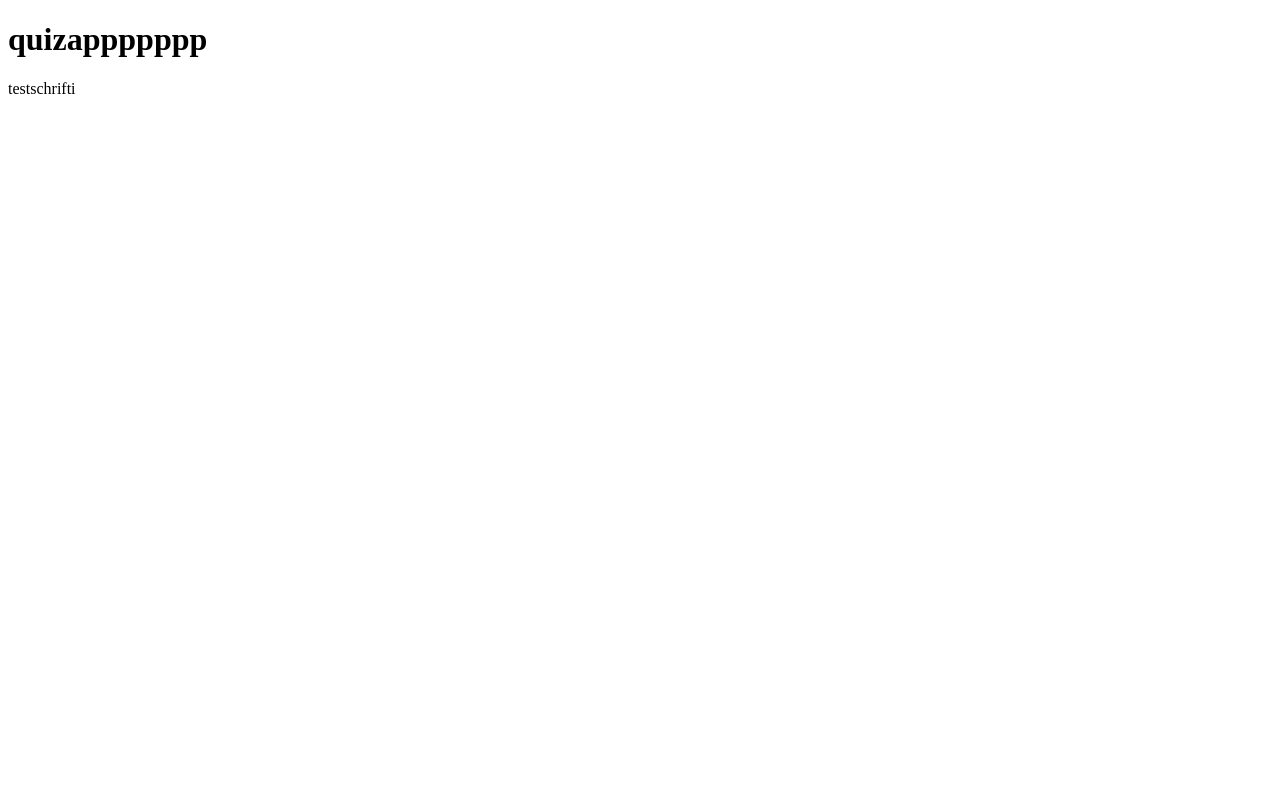
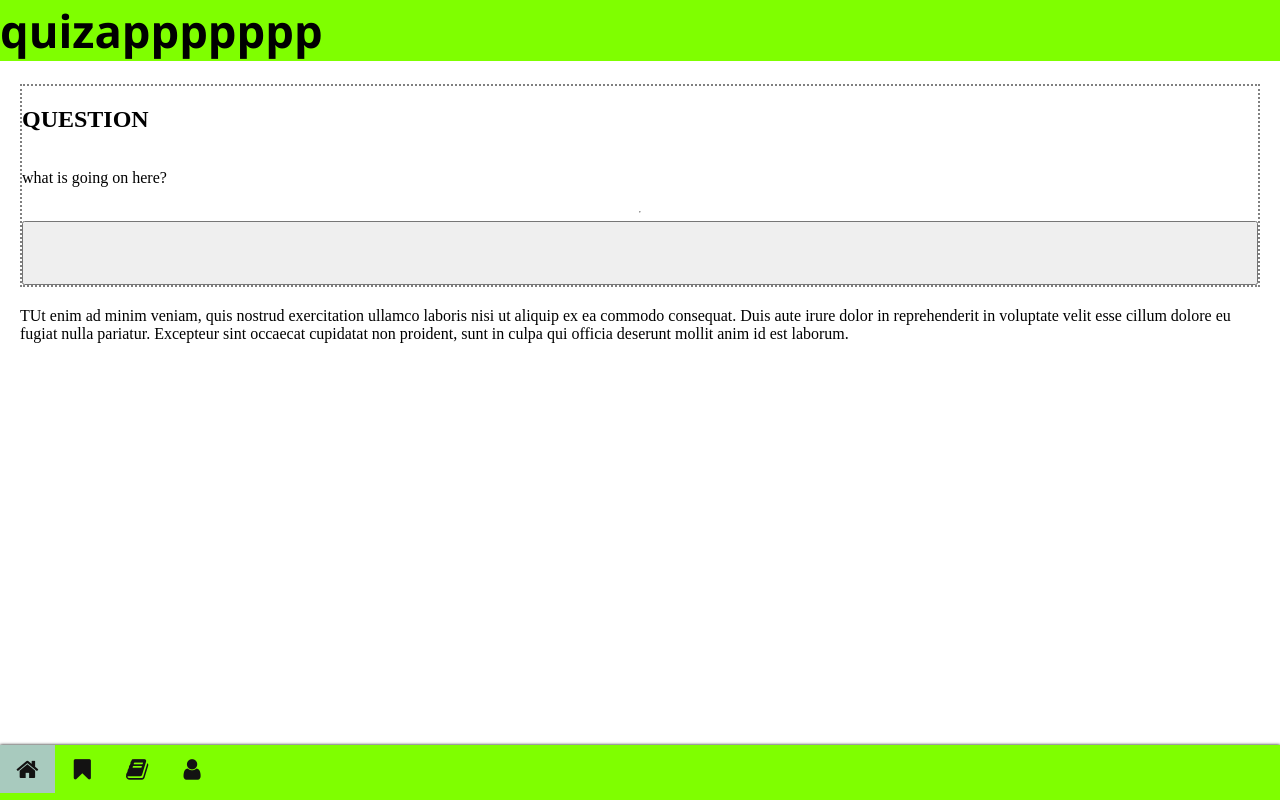
Before and after one commit to bumsausende/Quiz, a plain HTML site: page index.html in a window 1280 px wide. Drawn offline with Linux system fonts and the light colour scheme.

Commit message:
header footer card add

```diff
--- a/index.html
+++ b/index.html
@@ -4,17 +4,54 @@
     <meta charset="UTF-8" />
     <meta http-equiv="X-UA-Compatible" content="IE=edge" />
     <meta name="viewport" content="width=device-width, initial-scale=1.0" />
-    <title>Document</title>
+    <title>quizappppppp</title>
+    <link rel="stylesheet" href="path/to/font-awesome/css/font-awesome.min.css">
+    <link rel="stylesheet" href="https://cdnjs.cloudflare.com/ajax/libs/font-awesome/4.7.0/css/font-awesome.min.css">
+
+    <link
+      href="https://fonts.googleapis.com/icon?family=Material+Icons"
+      rel="stylesheet"
+    />
+    <link href="style.css" rel="stylesheet" />
   </head>
+
   <body>
-    <header>
-      <h1>quizappppppp</h1>
-    </header>
+    <header id="top">quizappppppp</header>
     <main>
       <p>testschrifti</p>
+      <section class="questcard-container">
+      <div class="questcard">
+        <h2>QUESTION</h2>
+        <p>what is going on here?</p>
+        <hr>
+        <button> <img src="" alt=""></button>
+      </div>
+    </section>
+      <div>
+        TUt enim ad minim veniam, quis nostrud
+        exercitation ullamco laboris nisi ut aliquip ex ea commodo consequat.
+        Duis aute irure dolor in reprehenderit in voluptate velit esse cillum
+        dolore eu fugiat nulla pariatur. Excepteur sint occaecat cupidatat non
+        proident, sunt in culpa qui officia deserunt mollit anim id est laborum.
+      </div>
+      <!-- Responsive div boxes -->
+
+
     </main>
     <footer>
-      <nav class="navbar"></nav>
+
+
+        <div class="navbar">
+            <a class="active" href="#"><i class="fa fa-fw fa-home"></i></a>
+            <a href="#"><i class="fa fa-fw fa-bookmark"></i></a>
+            <a href="#"><i class="fa fa-fw fa-book"></i></a>
+            <a href="#"><i class="fa fa-fw fa-user"></i></a>
+
+          </div>
+
+
+
+      </nav>
     </footer>
   </body>
 </html>
--- a/style.css
+++ b/style.css
@@ -0,0 +1,99 @@
+header {
+display: flex;
+  font-family: "Segoe UI", Tahoma, Geneva, Verdana, sans-serif;
+  font-weight: 600;
+  font-size: 34pt;
+  position: fixed;
+  background-color: chartreuse;
+  top: 0;
+  right: 0;
+  display: flex;
+
+
+}
+@media screen and (max-width: 1900px) {
+    header {
+      width: 100%;
+    }
+
+  .box{
+    display: inline-block;
+    height: 200px;
+    padding: 150px;
+    width: 25%;
+    background-color: #312e20;
+    margin-top: 24pt;
+
+  }
+  @media screen and (max-width: 1900px){
+    .box{
+      width: 40%;
+      background-color: #3b3a38;
+    }
+  body {
+      display: block;
+      margin: 20px;
+    }
+
+footer {
+    position: fixed;
+    bottom: 0;
+    right: 0;
+    width: 100%;
+    height:55px;
+    box-shadow: 0 0 3px;
+    background-color: chartreuse;
+    display: flex;
+    overflow-x: auto;
+}
+
+
+}
+.questcard-container {
+    padding: 30px 0 20px;
+}
+.questcard {
+    display:flex;
+    flex-direction: column;
+    border: 2px solid grey;
+    border-style: dotted;
+    border-radius:
+    height: 13px;
+    padding
+}
+
+.questcard button {
+    font-size: 13px;
+    flex: 0 0 4rem;
+    margin:
+
+}
+button {
+
+}
+.navbar a {
+    display: flex;
+    flex-direction: row;
+
+
+    float: left;
+    padding: 12px;
+    color: rgb(19, 18, 18);
+    text-decoration: none;
+    font-size: 24px;
+
+  }
+
+  .navbar a:hover {
+    background-color: #000;
+  }
+
+  .active {
+    background-color: #a8cabe;
+  }
+
+  @media screen and (max-width: 500px) {
+    .navbar a {
+      float: none;
+      display: block;
+    }
```
Also changed, not shown: bookmark.html (added, +10 -0 lines), teststuff.html (added, +44 -0 lines), create.html (added), image/outline_bookmarks_black_24dp.png (added), image/outline_cottage_black_24dp.png (added), image/outline_description_black_24dp.png (added), image/outline_face_black_24dp.png (added), profile.html (added).
